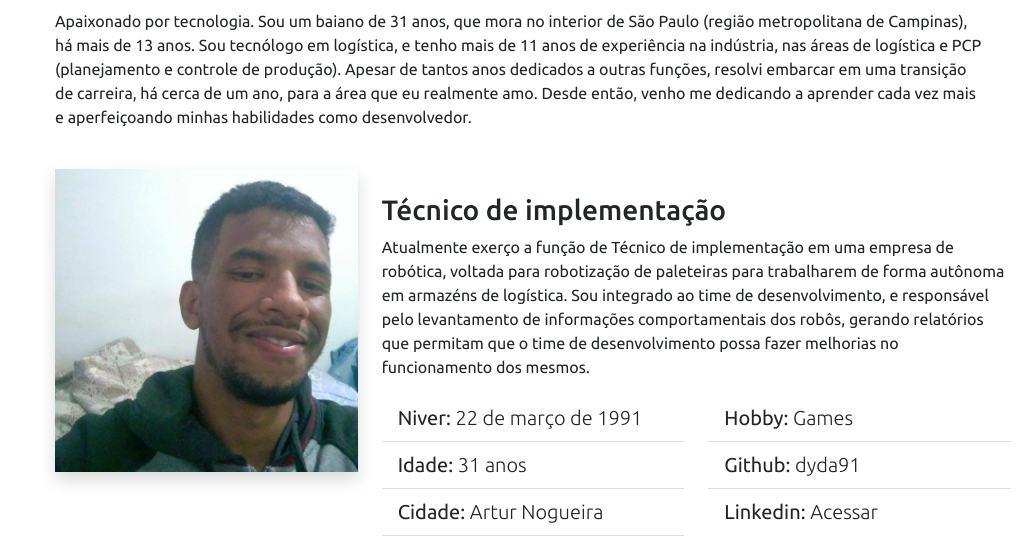
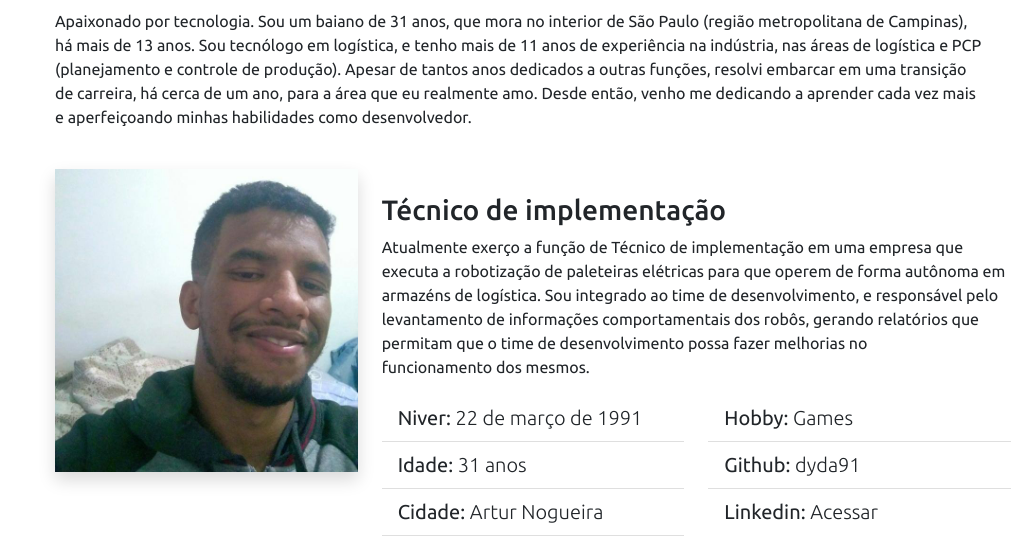
Before and after one commit to dyda91/portifolio, a Flask app: page / in a window 1280 px wide. Shown: the part 901-1447 px from the top of the page, without its empty margins (257-1280 px from the left). Run offline with Flask 2, Linux system fonts and the light colour scheme; some libraries are stand-ins or nearby versions.

Commit message:
edit  some texts

```diff
--- a/templates/index.html
+++ b/templates/index.html
@@ -86,7 +86,7 @@
                 <div class="col-md-8 mt-4" data-animate="right">
                     <h3>Técnico de implementação</h3>
                     <p>
-                        Atualmente exerço a função  de Técnico de implementação em uma empresa de robótica, voltada para robotização de paleteiras para trabalharem de forma autônoma em armazéns de logística. Sou integrado ao time de desenvolvimento, e responsável pelo levantamento de informações comportamentais dos robôs, gerando relatórios que permitam que o time de desenvolvimento possa fazer melhorias no funcionamento dos mesmos.
+                        Atualmente exerço a função  de Técnico de implementação em uma empresa que executa a robotização de paleteiras elétricas para que operem de forma autônoma em armazéns de logística. Sou integrado ao time de desenvolvimento, e responsável pelo levantamento de informações comportamentais dos robôs, gerando relatórios que permitam que o time de desenvolvimento possa fazer melhorias no funcionamento dos mesmos.
                     </p>
                     <div class="row mt-3 mb-3">
                         <div class="col-md-6">
```
